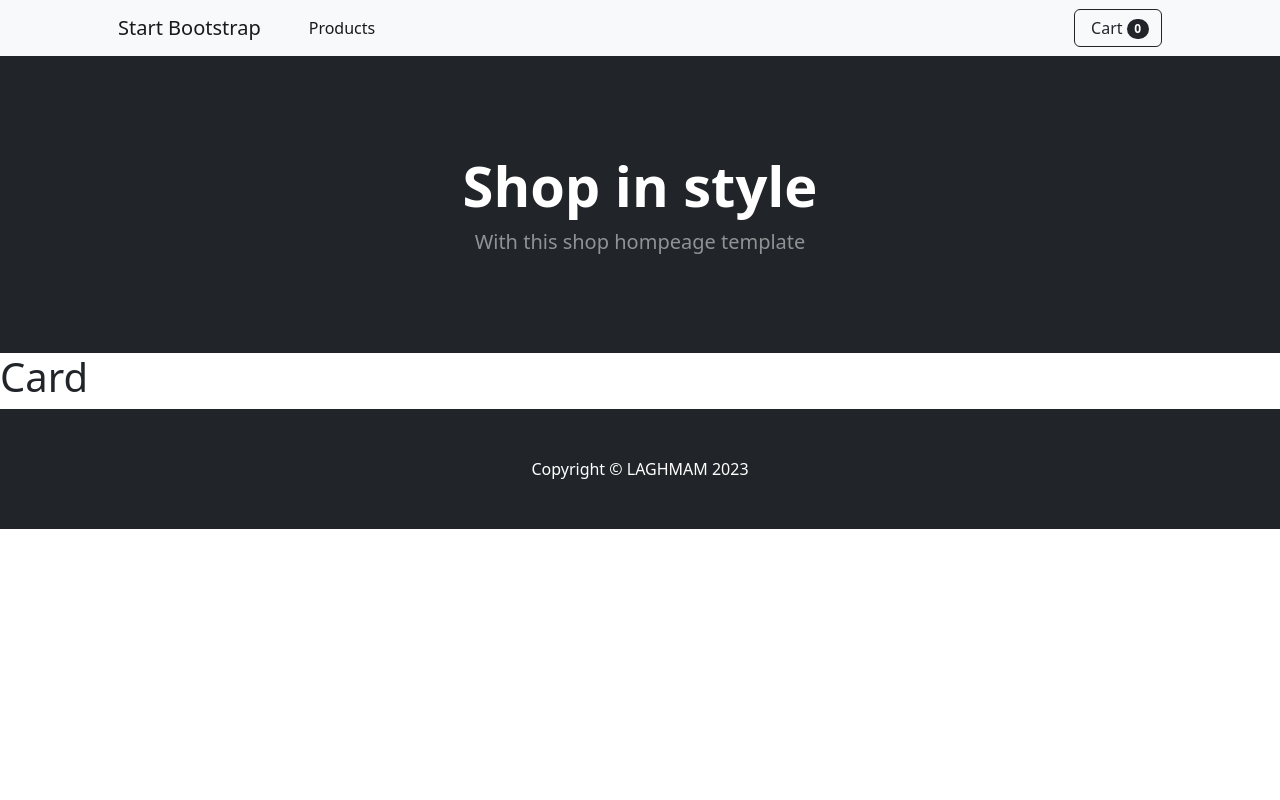
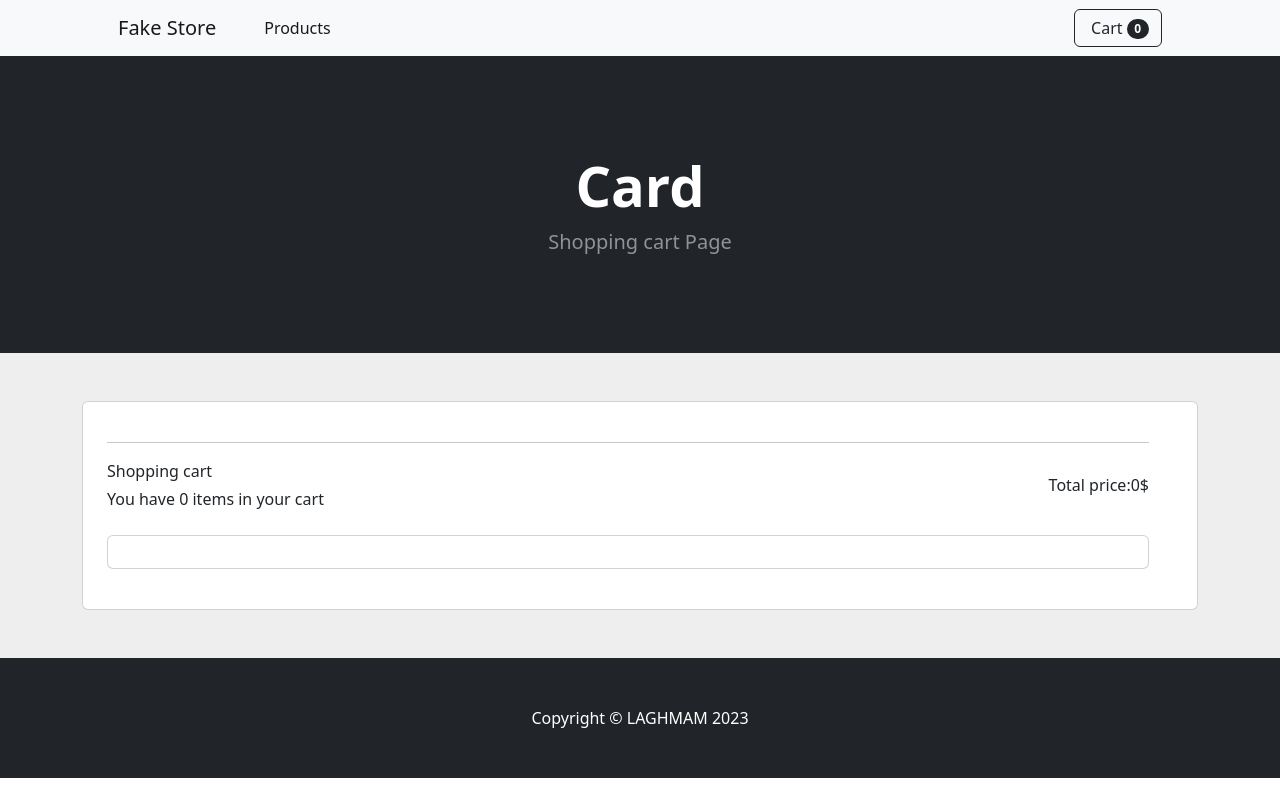
Before and after one commit to BILAL-LAGHMAM/products-management, a React (Create React App) app: page /Card in a window 1280 px wide. Built offline with nearby package versions, Linux system fonts and the light colour scheme.

Commit message:
delete selected prod from card

```diff
--- a/public/index.html
+++ b/public/index.html
@@ -40,5 +40,6 @@
       To begin the development, run `npm start` or `yarn start`.
       To create a production bundle, use `npm run build` or `yarn build`.
     -->
+    <script src="https://cdn.jsdelivr.net/npm/bootstrap@5.2.3/dist/js/bootstrap.bundle.min.js"></script>
   </body>
 </html>
--- a/src/App.js
+++ b/src/App.js
@@ -15,7 +15,6 @@ function App() {
     <div className="App">
       <BrowserRouter>
         <NavBar />
-        <Header/>
         <Routes>
           <Route path='/' element={<Products />} />
           <Route path='/SingleProduct/:id' element={<SingleProduct />} />
--- a/src/components/Card.jsx
+++ b/src/components/Card.jsx
@@ -1,16 +1,76 @@
 import { useEffect, useState } from "react";
-import { useSelector } from "react-redux";
+import { useDispatch, useSelector } from "react-redux";
+import { dellProd } from "../rtk/CardSilce";
+import Header from "./Header";
 
 export default function Card() {
     const state = useSelector(state => state.Card)
-    return (
+    const dispatch = useDispatch()
+    const totalPrice = state.reduce((totale, current) => {
+        return totale += current.price * current.quantity
+    }, 0)
+    const dellProduct = (e) => {
+        let getId = e.target.value
+        dispatch(dellProd(getId))
+    }
+    return (<>
+        <Header title="Card" desc="Shopping cart Page" />
+        <section className="h-100 h-custom" style={{ backgroundColor: '#eee' }}>
+            <div className="container py-5 h-100">
+                <div className="row d-flex justify-content-center align-items-center h-100">
+                    <div className="col">
+                        <div className="card">
+                            <div className="card-body p-4 w-100">
+                                <div className="row w-100">
+                                    <div className="col-lg-7 w-100">
+                                        <hr />
+                                        <div className="d-flex justify-content-between align-items-center mb-4">
                                             <div>
-            <h1>Card</h1>
+                                                <p className="mb-1">Shopping cart</p>
+                                                <p className="mb-0">You have {state.length} items in your cart</p>
+                                            </div>
+                                            <div>
+                                                <p className="mb-0">Total price:{totalPrice}$ </p>
+                                            </div>
+                                        </div>
+                                        <div className="card mb-3 w-100">
+                                            <div className="card-body w-100 d-flex flex-column gap-5">
                                                 {
                                                     state.map(val => {
-                    return <p>Selected Products: {val.id}: {val.title} {val.price * val.quantity}$ </p>
+                                                        return <div className="d-flex justify-content-between">
+                                                            <div className="d-flex flex-row align-items-center">
+                                                                <div>
+                                                                    <img
+                                                                        src={val.img}
+                                                                        className="img-fluid rounded-3" alt="Shopping item" style={{ width: '65px' }} />
+                                                                </div>
+                                                                <div className="ms-3">
+                                                                    <h5>{val.title}</h5>
+                                                                </div>
+                                                            </div>
+                                                            <div className="d-flex flex-row align-items-center">
+                                                                <div style={{ width: '50px' }}>
+                                                                    <h5 className="fw-normal mb-0">{val.quantity}</h5>
+                                                                </div>
+                                                                <div style={{ width: '80px' }}>
+                                                                    <h5 className="mb-0">{val.price * val.quantity}$</h5>
+                                                                </div>
+                                                                <button onClick={dellProduct} id="trash" value={val.id}>remove</button>
+                                                                {/* <i onClick={dellProduct} id="trash" value={val.id} className="fas fa-trash-alt"></i> */}
+                                                            </div>
+                                                        </div>
                                                     })
                                                 }
                                             </div>
+                                        </div>
+                                    </div>
+                                </div>
+                            </div>
+                        </div>
+                    </div>
+                </div>
+            </div>
+        </section>
+    </>
     );
 }
--- a/src/components/Header.jsx
+++ b/src/components/Header.jsx
@@ -1,11 +1,11 @@
 
-function Header() {
+function Header(props) {
     return (
         <header className="bg-dark py-5">
             <div className="container px-4 px-lg-5 my-5">
                 <div className="text-center text-white">
-                    <h1 className="display-4 fw-bolder">Shop in style</h1>
-                    <p className="lead fw-normal text-white-50 mb-0">With this shop hompeage template</p>
+                    <h1 className="display-4 fw-bolder">{props.title}</h1>
+                    <p className="lead fw-normal text-white-50 mb-0">{props.desc}</p>
                 </div>
             </div>
         </header>
--- a/src/components/Nav.jsx
+++ b/src/components/Nav.jsx
@@ -1,6 +1,7 @@
 import Button from "./Button";
 import { useState } from "react";
-
+import Dropdown from 'react-bootstrap/Dropdown';
+import DropdownButton from 'react-bootstrap/DropdownButton';
 export default function Nav(props) {
     const sendCat = (e) => {
         props.sendCat(e.target.innerHTML)
@@ -10,34 +11,17 @@ export default function Nav(props) {
     }
     return (
         <nav className="navbar navbar-expand-lg navbar-light">
-            <button className="navbar-toggler" type="button" data-toggle="collapse" data-target="#navbarTogglerDemo01" aria-controls="navbarTogglerDemo01" aria-expanded="false" aria-label="Toggle navigation">
-                <span className="navbar-toggler-icon"></span>
-            </button>
-            <div className="collapse navbar-collapse" id="navbarTogglerDemo01">
-
-                <ul className="navbar-nav mr-auto mt-2 mt-lg-0 gap-3">
-                    <li className="nav-item active">
-                        <button onClick={sendCat} className="btn btn-outline-dark my-2 my-sm-0">ALL</button>
-
-                    </li>
-                    <li className="nav-item">
-                        <button onClick={sendCat} className="btn btn-outline-dark my-2 my-sm-0">men's clothing</button>
-
-                    </li>
-                    <li className="nav-item">
-                        <button onClick={sendCat} className="btn btn-outline-dark my-2 my-sm-0">jewelery</button>
-
-                    </li>
-                    <li className="nav-item">
-                        <button onClick={sendCat} className="btn btn-outline-dark my-2 my-sm-0">electronics</button>
-
-                    </li>
-                    <li className="nav-item">
-                        <button onClick={sendCat} className="btn btn-outline-dark my-2 my-sm-0">women's clothing</button>
-
-                    </li>
-                </ul>
-            </div>
+            {/* <button className="navbar-toggler" type="button" data-bs-toggle="collapse" data-bs-target="#navbarSupportedContent" aria-controls="navbarSupportedContent" aria-expanded="false" aria-label="Toggle navigation"><span className="navbar-toggler-icon"></span></button> */}
+            <DropdownButton id="dropdown-basic-button" title="Select Category">
+                <Dropdown.Item><button onClick={sendCat} className="btn btn-outline-dark w-100 my-2 my-sm-0">ALL</button>
+                </Dropdown.Item>
+                <Dropdown.Item><button onClick={sendCat} className="btn btn-outline-dark w-100 my-2 my-sm-0">men's clothing</button>
+                </Dropdown.Item>
+                <Dropdown.Item><button onClick={sendCat} className="btn btn-outline-dark w-100 my-2 my-sm-0">women's clothing</button>
+                </Dropdown.Item>
+                <Dropdown.Item><button onClick={sendCat} className="btn btn-outline-dark w-100 my-2 my-sm-0">jewelery</button></Dropdown.Item>
+                <Dropdown.Item><button onClick={sendCat} className="btn btn-outline-dark w-100 my-2 my-sm-0">electronics</button></Dropdown.Item>
+            </DropdownButton>
             <form className="form-inline my-2 my-lg-0 d-flex gap-2">
                 <input id="search" onChange={sendSearch} className="form-control mr-sm-2" type="search" placeholder="Search" aria-label="Search" />
                 <button onClick={sendSearch} className="btn btn-outline-dark my-2 my-sm-0" type="submit">Search</button>
--- a/src/components/NavBar.jsx
+++ b/src/components/NavBar.jsx
@@ -5,7 +5,7 @@ function NavBar() {
     return (
         <nav className="navbar navbar-expand-lg navbar-light bg-light">
             <div className="container px-4 px-lg-5">
-                <a className="navbar-brand" href="#!">Start Bootstrap</a>
+                <a className="navbar-brand" href="#!">Fake Store</a>
                 <button className="navbar-toggler" type="button" data-bs-toggle="collapse" data-bs-target="#navbarSupportedContent" aria-controls="navbarSupportedContent" aria-expanded="false" aria-label="Toggle navigation"><span className="navbar-toggler-icon"></span></button>
                 <div className="collapse navbar-collapse" id="navbarSupportedContent">
                     <ul className="navbar-nav me-auto mb-2 mb-lg-0 ms-lg-4">
--- a/src/components/Products.jsx
+++ b/src/components/Products.jsx
@@ -2,6 +2,7 @@ import { useState } from "react";
 import Product from "./Product";
 import Nav from "./Nav";
 import { useEffect } from "react";
+import Header from "./Header";
 export default function Products(props) {
 
     // initial value of products
@@ -42,6 +43,7 @@ export default function Products(props) {
     }
     return (
         <>
+            <Header title="Shop" desc="This Shop Home Page" />
             <section class="py-5 container">
                 <Nav sendCat={getCat} sendSearch={getSearchValue} />
                 <div class="container px-4 px-lg-5 mt-5">
--- a/src/components/SingleProduct.jsx
+++ b/src/components/SingleProduct.jsx
@@ -14,14 +14,13 @@ export default function SingleProduct() {
     }, [])
 
     // Quantity functions
-
     const slctQuantity = () => {
-        let quantityValue = document.querySelector("#quantityValue")
         let title = document.querySelector("#title").innerHTML
         let price = Number(document.querySelector("#price").innerHTML)
         let img = document.querySelector("#img").getAttribute("src")
+        let quantityValue = document.querySelector("#quantityValue")
         if (Number(quantityValue.value) <= 0) {
-            quantityValue.value = 1
+            setQuantity(1)
         } else {
             setQuantity(Number(quantityValue.value))
             setTitle(title)
@@ -60,7 +59,7 @@ export default function SingleProduct() {
                                     <div className="card-body w-50">
                                         <div className="input-group gap-2 align-items-center border justify-content-center">
                                             <span>{(value.price * quantity).toFixed(2)}$</span>
-                                            <input onChange={slctQuantity} type="number" className="form-control mr-sm-2" id="quantityValue" />
+                                            <input onChange={slctQuantity} type="number" value={quantity} className="form-control mr-sm-2" id="quantityValue" />
                                         </div>
                                         <div className="input-group gap-2 align-items-center justify-content-center">
                                             <button onClick={AddToCard} className="btn btn-outline-dark mt-auto">Add To Card</button>
--- a/src/rtk/CardSilce.jsx
+++ b/src/rtk/CardSilce.jsx
@@ -4,15 +4,16 @@ export const CardSlice = createSlice({
     name: "CardSlice",
     reducers: {
         toCard: (state, action) => {
-            // return [...state, !(action.payload.incldes(action.payload.id)) && action.payload]
             const displatState = state.map(val => val)
             const getId = displatState.map(val => val.id)
-            console.log(getId.includes(action.payload.id))
             if (!(getId.includes(action.payload.id) && action.payload)) {
                 return [...state, action.payload]
             }
         },
+        dellProd: (state, action) => {
+            return state.filter(val => Number(val.id) !== Number(action.payload))
+        }
     }
 })
-export const { toCard } = CardSlice.actions
+export const { toCard, dellProd } = CardSlice.actions
 export default CardSlice.reducer
```
Also changed, not shown: src/App.css. Lines whose indentation alone changed are shown as unchanged.
